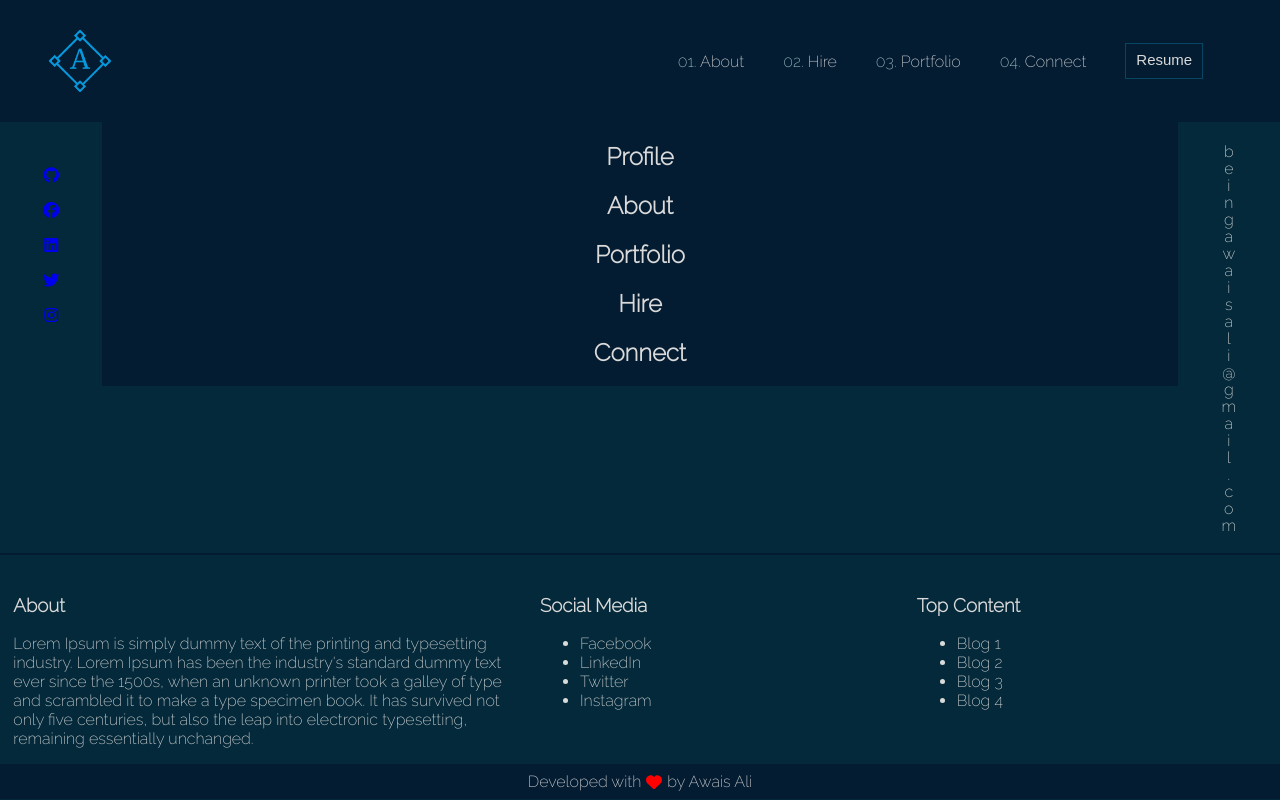
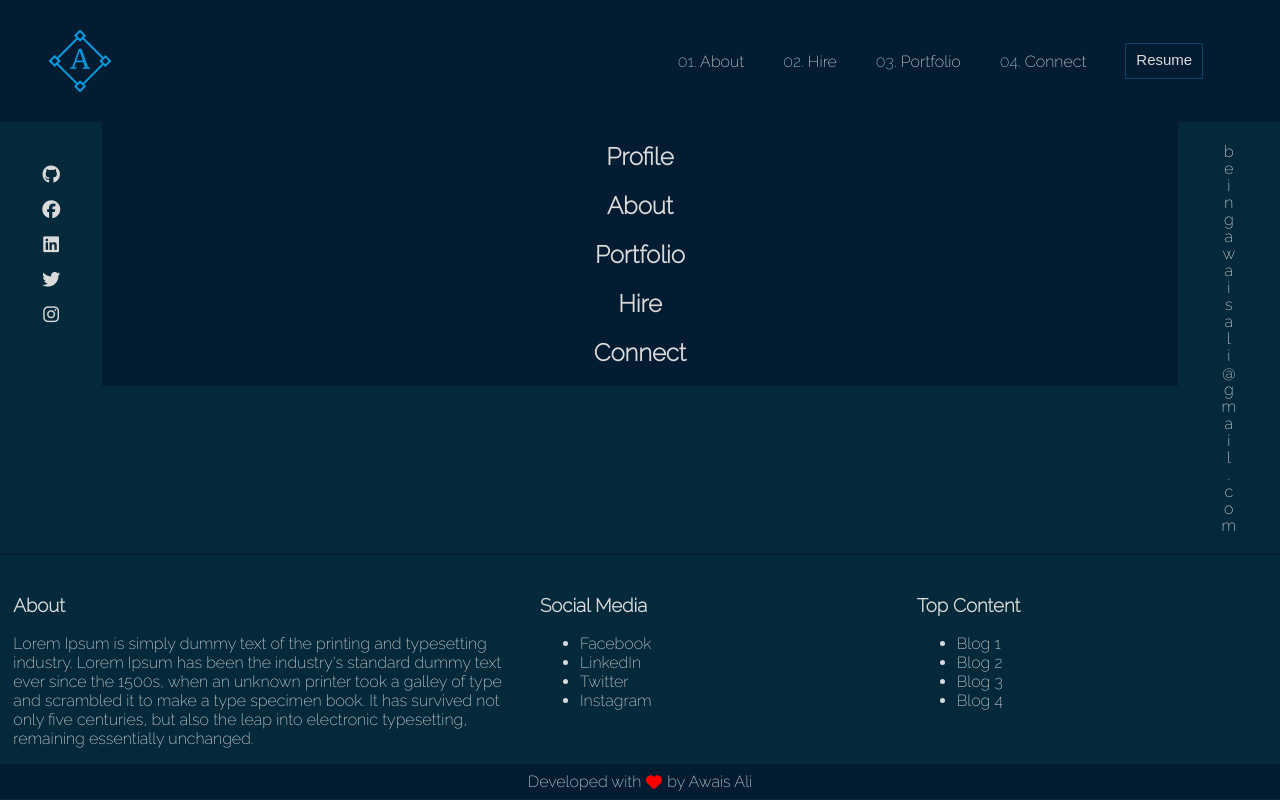
Before and after one commit to beingawaisali/beingawaisali.com-new, a React (Create React App) app: page / in a window 1280 px wide. Built offline with nearby package versions, Linux system fonts and the light colour scheme.

Commit message:
Soical media icons styled

```diff
--- a/src/components/Body.jsx
+++ b/src/components/Body.jsx
@@ -13,32 +13,32 @@ function Body () {
                 <ul id="social-sidebar">
                     <li className="social-list">
                         <a href="https://github.com/beingawaisali" rel="nofollow noopener noreferrer" target="_blank">
-                            <i className="fab fa-github"></i>
+                            <i className="fab fa-github social-icons-sidebar"></i>
                         </a>
                     </li>
                     <li className="social-list">
                         <a href="https://facebook.com/beingawaisali" rel="nofollow noopener noreferrer" target="_blank">
-                        <i className="fab fa-facebook"></i>
+                        <i className="fab fa-facebook social-icons-sidebar"></i>
                         </a>
                     </li>
                     <li className="social-list">
                         <a href="https://linkedin.com/beingawaisali" rel="nofollow noopener noreferrer" target="_blank">
-                        <i className="fab fa-linkedin"></i>
+                        <i className="fab fa-linkedin social-icons-sidebar"></i>
                         </a>
                     </li>
                     <li className="social-list">
                         <a href="https://twitter.com/beingawaisali" rel="nofollow noopener noreferrer" target="_blank">
-                            <i className="fab fa-twitter"></i>
+                            <i className="fab fa-twitter social-icons-sidebar"></i>
                         </a>
                     </li>
                     <li className="social-list">
                         <a href="https://instagram.com/beingawaisali" rel="nofollow noopener noreferrer" target="_blank">
-                            <i className="fab fa-instagram"></i>
+                            <i className="fab fa-instagram social-icons-sidebar"></i>
                         </a>
                     </li>
                     <li className="social-list">
                         <a href="" rel="nofollow noopener noreferrer" target="_blank">
-                            <i classNamw="fab fa-earth"></i>
+                            <i classNamw="fab fa-earth social-icons-sidebar"></i>
                         </a>
                     </li>
                 </ul>
--- a/src/components/css/body.css
+++ b/src/components/css/body.css
@@ -54,6 +54,20 @@
     justify-content: center;
 }
 
+.social-list a {
+    color: #dadada;
+    transition: 700ms;
+}
+
+.social-list a:hover {
+    color: #A5C9CA;
+    transition: 700ms;
+}
+
+.social-icons-sidebar {
+    font-size: 18px;
+}
+
 @media(max-width: 500px) {
 
     .body-side {
```
